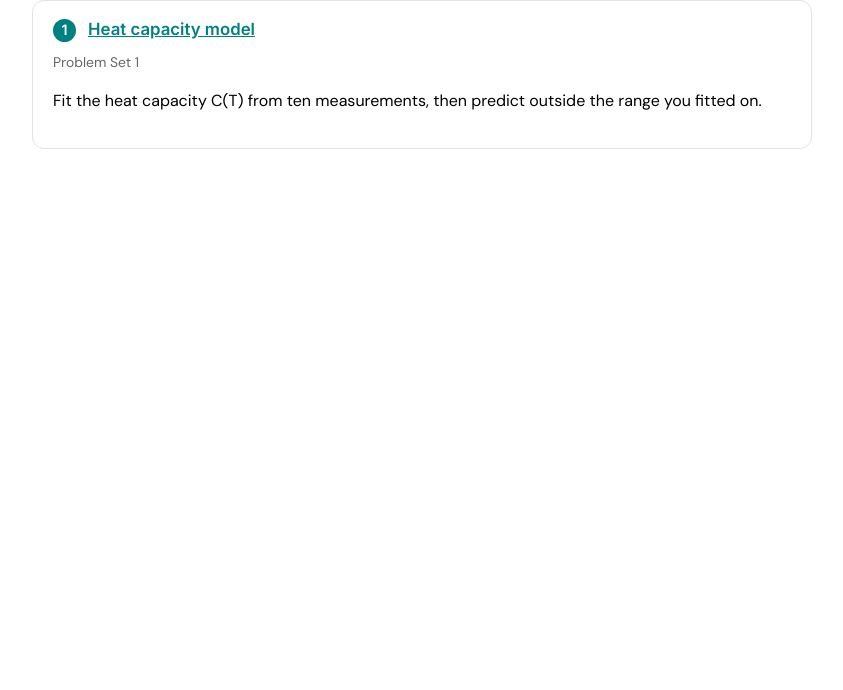
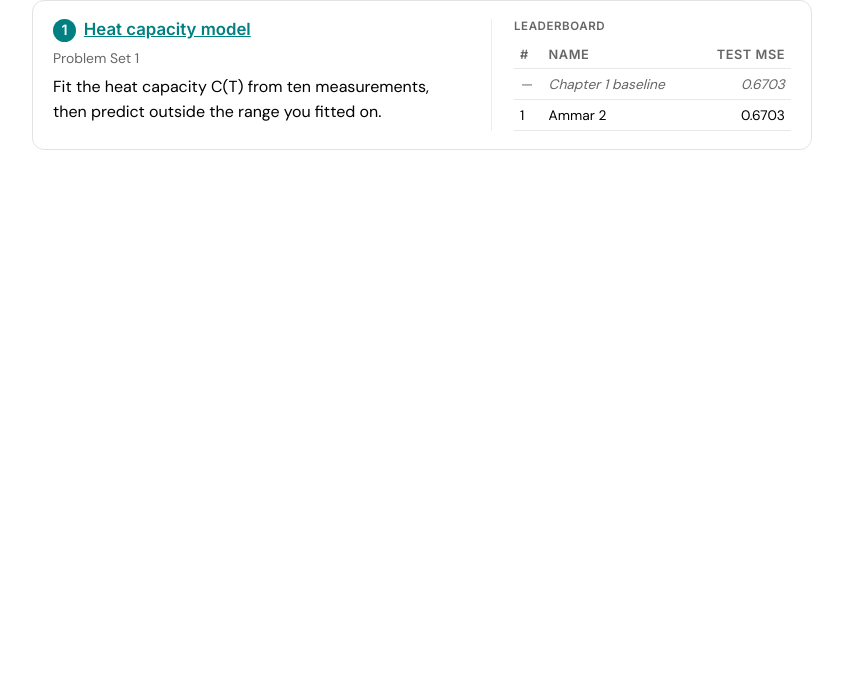
Before and after one commit to kalcircles/turing-circle, a plain HTML site: page bakeoff/index.html in a window 1280 px wide. Shown: the part 110-800 px from the top of the page, without its empty margins (218-1061 px from the left). Drawn offline with Linux system fonts and the light colour scheme.

Commit message:
Show each bake-off's standings on the directory page
The leaderboard sits beside the bake-off it belongs to, so you can see
where things stand before clicking through to submit.

Co-Authored-By: Claude Opus 5 <noreply@anthropic.com>

```diff
--- a/bakeoff/bakeoff.css
+++ b/bakeoff/bakeoff.css
@@ -35,3 +35,18 @@ tr.baseline td { color: #666; font-style: italic; }
 code { background: #f2f2f2; padding: 1px 5px; border-radius: 4px; font-size: 0.88em; }
 .rules { background: #fafafa; border-left: 3px solid #008080; padding: 12px 18px; margin: 16px 0; }
 .rules ol { margin: 6px 0; padding-left: 20px; }
+
+/* Directory page: each bake-off shown beside its current standings. */
+.bo { display: grid; grid-template-columns: 1fr 300px; gap: 26px; align-items: start; }
+.bo-main h3 { margin-bottom: 6px; }
+.bo-main p { margin: 6px 0 0; }
+.bo-board { border-left: 1px solid #ececec; padding-left: 22px; }
+.bo-board .k { font-size: 0.72rem; color: #666; text-transform: uppercase;
+  letter-spacing: 0.05em; font-family: "Inter", sans-serif; font-weight: 600; }
+.bo-board table { margin-top: 8px; font-size: 0.86rem; }
+.bo-board th, .bo-board td { padding: 6px 6px; }
+.bo-board .empty { color: #777; font-size: 0.86rem; margin-top: 10px; }
+@media (max-width: 760px) {
+  .bo { grid-template-columns: 1fr; gap: 16px; }
+  .bo-board { border-left: 0; padding-left: 0; border-top: 1px solid #ececec; padding-top: 14px; }
+}
--- a/bakeoff/index.html
+++ b/bakeoff/index.html
@@ -22,20 +22,66 @@
 </div>
 
 <script>
-fetch("bakeoffs.json").then(r => r.json()).then(d => {
 const esc = s => String(s).replace(/[&<>"]/g, c =>
   ({ "&": "&amp;", "<": "&lt;", ">": "&gt;", '"': "&quot;" }[c]));
+
+// Each bake-off's current standings, shown here so you can see where things
+// stand before clicking in. Never cached: the board changes on every
+// submission, and Pages serves with max-age=600.
+async function board(slug) {
+  let d;
+  try {
+    d = await fetch(slug + "/leaderboard.json?t=" + Date.now(),
+                    { cache: "no-store" }).then(r => r.json());
+  } catch (e) { return ""; }
+
+  const rows = (d.entries || []).slice().sort((a, b) => a.test_mse - b.test_mse);
+  const base = d.baseline;
+  if (!rows.length) {
+    return `<div class="k">Leaderboard</div><p class="empty">Nothing submitted yet.` +
+           (base ? ` The number to beat is <strong>${Number(base.mse).toPrecision(4)}</strong>.` : "") +
+           `</p>`;
+  }
+
+  const top = rows.slice(0, 5);
+  let out = "", rank = 0, placed = false;
+  const line = (label, mse, isBase) =>
+    `<tr class="${isBase ? "baseline" : ""}"><td>${isBase ? "&mdash;" : ++rank}</td>` +
+    `<td>${esc(label)}</td><td class="num">${Number(mse).toPrecision(4)}</td></tr>`;
+  for (const e of top) {
+    if (!placed && base && base.mse < e.test_mse) {
+      out += line(base.label || "baseline", base.mse, true); placed = true;
+    }
+    out += line(e.name, e.test_mse, false);
+  }
+  if (!placed && base) out += line(base.label || "baseline", base.mse, true);
+
+  const more = rows.length - top.length;
+  return `<div class="k">Leaderboard</div>` +
+    `<table><thead><tr><th>#</th><th>Name</th><th class="num">Test MSE</th></tr></thead>` +
+    `<tbody>${out}</tbody></table>` +
+    (more > 0 ? `<p class="empty">and ${more} more</p>` : "");
+}
+
+fetch("bakeoffs.json").then(r => r.json()).then(async d => {
   const list = d.bakeoffs || [];
-  document.getElementById("list").innerHTML = list.length === 0
-    ? "<p class='hint'>None open just yet.</p>"
-    : list.map((b, i) =>
-        `<div class="step">
-           <h3><span class="num">${i + 1}</span>
-             ${b.status === "open"
+  if (!list.length) {
+    document.getElementById("list").innerHTML = "<p class='hint'>None open just yet.</p>";
+    return;
+  }
+  const boards = await Promise.all(list.map(b => board(b.slug)));
+  document.getElementById("list").innerHTML = list.map((b, i) => `
+    <div class="step">
+      <div class="bo">
+        <div class="bo-main">
+          <h3><span class="num">${i + 1}</span>${b.status === "open"
             ? `<a href="${esc(b.slug)}/">${esc(b.title)}</a>`
             : esc(b.title) + " <em>(closed)</em>"}</h3>
           <p class="hint">${esc(b.problem_set || "")}</p>
           <p>${esc(b.blurb || "")}</p>
+        </div>
+        <div class="bo-board">${boards[i]}</div>
+      </div>
     </div>`).join("");
 }).catch(e => {
   document.getElementById("list").innerHTML =
```
Lines whose indentation alone changed are shown as unchanged.
